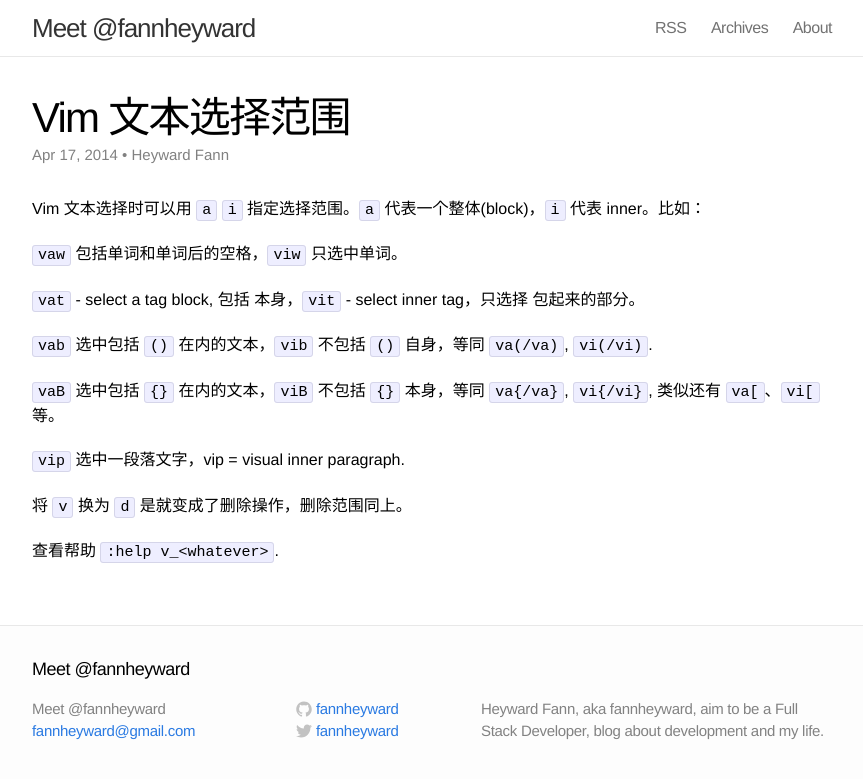
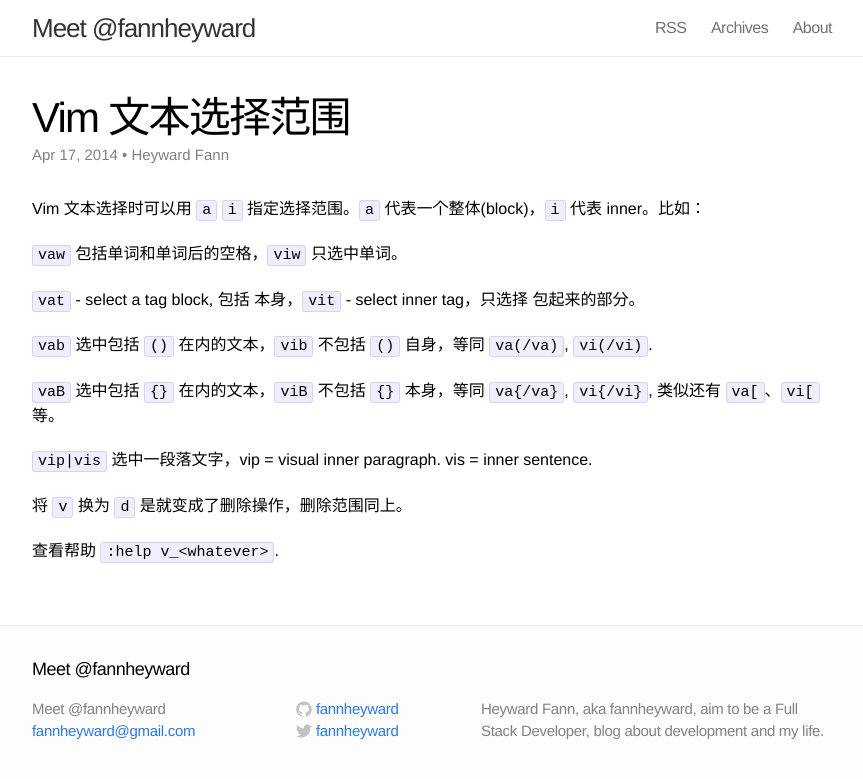
Before and after one commit to fannheyward/fannheyward.github.io, a Jekyll site: the page built from _posts/2014-04-17-vim-text-selection.markdown, in a window 1280 px wide. Shown: the top 779 px of the page, without its empty margins (208-1071 px from the left). Built offline with Jekyll 4.4.1, drawn with Linux system fonts in a browser that asks for light colours; Markdown is read by kramdown in place of the engine named in the settings.

Commit message:
update: vim text selection

```diff
--- a/_posts/2014-04-17-vim-text-selection.markdown
+++ b/_posts/2014-04-17-vim-text-selection.markdown
@@ -15,7 +15,7 @@
 
 `vaB` 选中包括 `{}` 在内的文本，`viB` 不包括 `{}` 本身，等同 `va{/va}`, `vi{/vi}`, 类似还有 `va[`、`vi[` 等。
 
-`vip` 选中一段落文字，vip = visual inner paragraph.
+`vip|vis` 选中一段落文字，vip = visual inner paragraph. vis = inner sentence.
 
 将 `v` 换为 `d` 是就变成了删除操作，删除范围同上。
 
```
